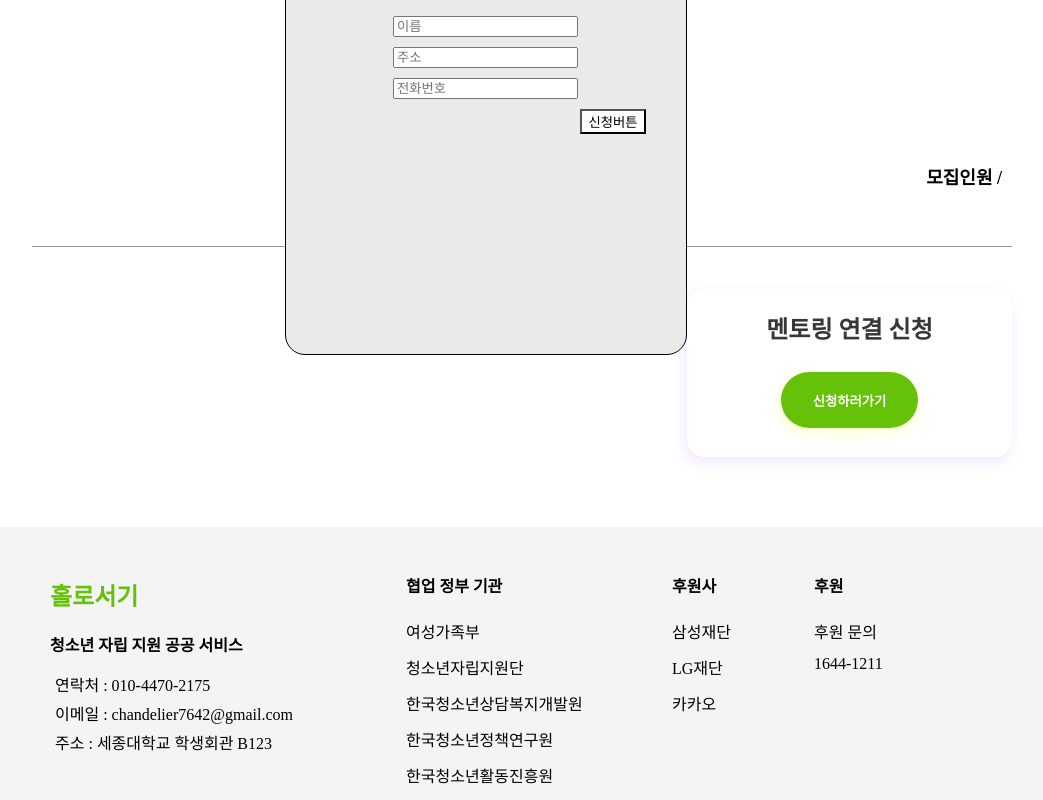
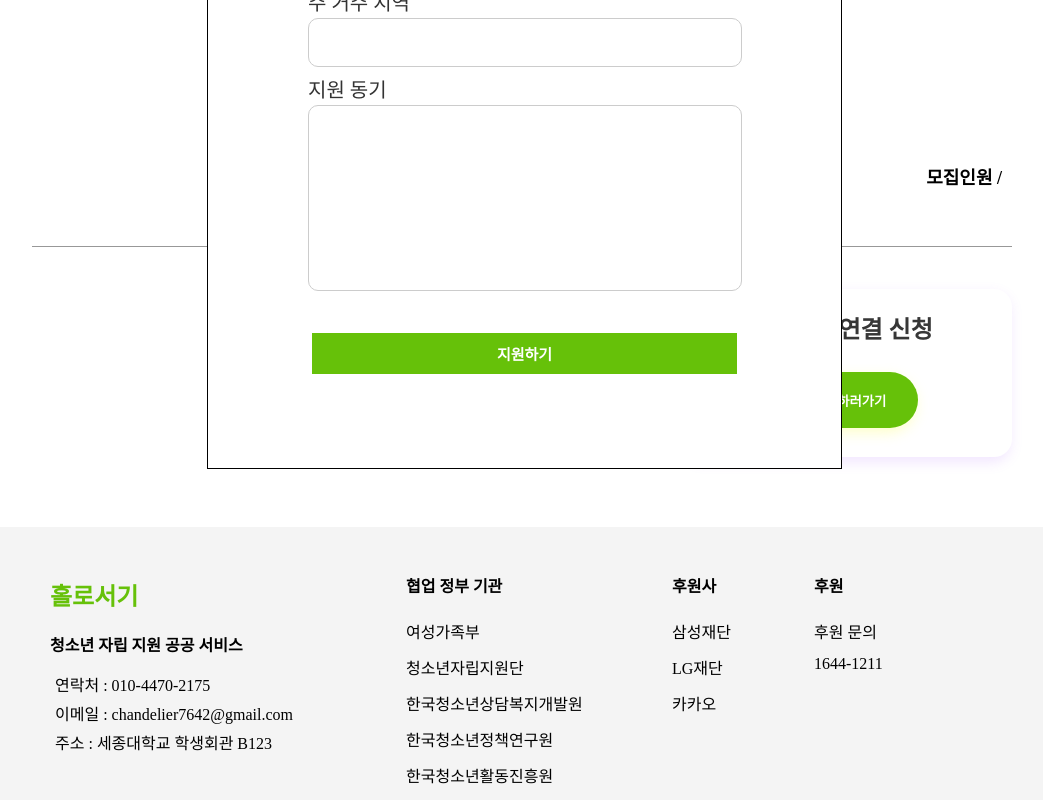
Before and after one commit to Teamo-project/Teamo-frontend, a React (Create React App) app: page /viewpost/1 in a window 1280 px wide. Both pictures are taken after a click on the button "신청하러가기". Shown: the part 755-1555 px from the top of the page, without its empty margins (198-1241 px from the left). Built offline with nearby package versions, Linux system fonts and the light colour scheme; no server answers; a small style sheet from the web is missing.

Commit message:
edit viewpost

```diff
--- a/src/routes/css/post.module.css
+++ b/src/routes/css/post.module.css
@@ -108,30 +108,81 @@
   border-radius: 10px;
   margin-top: 70px;
 }
+.popupBackground {
+  width: 100%;
+  height: 100%;
+
+  background: rgba(100, 100, 100, 0.5);
+}
 .applyPopup {
-  background-color: #eaeaea;
-  border-radius: 20px;
-  width: 400px;
-  height: 400px;
-  border: 1px solid black;
+  background-color: #fff;
+  width: 633px;
+  height: 816px;
+  border: 1px solid #000;
   position: absolute;
-  margin: 20% 25%;
+  margin-left: 405px;
+  margin-top: 406px;
+  z-index: 1000;
 }
 .applyBtn {
-  float: right;
-  margin-right: 10%;
-  background-color: white;
+  margin: 42px auto;
+  background-color: #66c109;
+  display: flex;
+  width: 425px;
+  height: 41px;
+
+  justify-content: center;
+  align-items: center;
+  border: 0px;
+  color: #fff;
+  text-align: center;
+  font-family: Jost;
+  font-size: 15px;
+  font-style: normal;
+  font-weight: 700;
+  line-height: normal;
+  text-transform: capitalize;
 }
 .applyBtn:hover {
   cursor: pointer;
 }
 .applyTitle {
-  text-align: center;
+  color: #000;
+  font-family: Jost;
+  font-size: 18px;
+  font-style: normal;
+  font-weight: 700;
+  line-height: normal;
+  width: 160px;
+  height: 19px;
+  flex-shrink: 0;
+  margin-top: 38px;
+  margin-left: 52px;
+  margin-bottom: 21px;
 }
 .applyInput {
-  display: flex;
-  margin: 10px auto;
+  width: 428px;
+  height: 45px;
+  margin-top: 3px;
+  border-radius: 10px;
+  border: 1px solid #ccc;
+  background: #fff;
 }
 .applyInputBox {
   position: flex;
 }
+.popupText {
+  color: #333;
+  font-family: Pretendard;
+  font-size: 20px;
+  font-style: normal;
+  font-weight: 500;
+  line-height: 24px;
+  display: inline;
+}
+
+.inputDiv {
+  width: 433px;
+  margin-top: 11px;
+  margin-left: 100px;
+}
--- a/src/routes/js/viewPost.js
+++ b/src/routes/js/viewPost.js
@@ -6,11 +6,14 @@ import axios from "axios";
 import { Link, useParams } from "react-router-dom";
 import menu from "../../components/css/navigation_menu.module.css";
 import { Button } from "react-bootstrap";
-
+import { useNavigate } from "react-router-dom";
 function ViewPost() {
+  const navigate = useNavigate();
   const accessToken = localStorage.token;
   const postingId = useParams().postingId;
-
+  const [description, setDescription] = useState("");
+  const [isPopup, setIsPopup] = useState(false);
+  const [count, setCount] = useState("");
   console.log(postingId);
   const [info, setInfo] = useState({
     title: "",
@@ -19,14 +22,16 @@ function ViewPost() {
     limited: "",
     name: "",
     count: "",
+    createDate: "",
   });
-  const [count, setCount] = useState("");
+
   useEffect(() => {
     axios
       .get(
         `http://ec2-3-37-185-169.ap-northeast-2.compute.amazonaws.com:8080/v1/mentoring/${postingId}`
       )
       .then(function (res) {
+        console.log(res.data);
         setInfo({
           title: res.data.title,
           description: res.data.description,
@@ -34,6 +39,7 @@ function ViewPost() {
           limited: res.data.limited,
           name: res.data.mentorInfo.name,
           count: res.data.count,
+          createDate: res.data.createDate.slice(0, 10),
         });
         console.log(info, "zzz");
       })
@@ -52,9 +58,11 @@ function ViewPost() {
     );
   }
 
-  const [isPopup, setIsPopup] = useState(false);
   const handlePopup = () => {
     setIsPopup(!isPopup);
+  };
+  const handleDescription = (e) => {
+    setDescription(e.target.value);
   };
   const editRequest = () => {
     axios
@@ -78,9 +86,87 @@ function ViewPost() {
         console.log(res.data);
       });
   };
+  const applyRequest = () => {
+    axios
+      .post(
+        "http://ec2-3-37-185-169.ap-northeast-2.compute.amazonaws.com:8080/v1/mentee/2",
+        {
+          description: description,
+        },
+        {
+          headers: { Authorization: "Bearer debug" },
+        }
+      )
+      .then((res) => {
+        console.log(res);
 
+        navigate("/postlist");
+      })
+      .catch((err) => {
+        console.log(err);
+      });
+  };
   return (
     <div>
+      {isPopup ? (
+        <div>
+          <div className={post.popupBackground}></div>
+          <div className={post.applyPopup}>
+            <p className={post.applyTitle}>멘티 지원</p>
+            <div className={post.applyInputBox}>
+              <div
+                style={{
+                  display: "flex",
+                  width: "428px",
+                  margin: "0 auto",
+                }}
+              >
+                <div style={{ width: "200px" }}>
+                  <p className={post.popupText}>성함</p>
+                  <input
+                    className={post.applyInput}
+                    style={{ width: "200px" }}
+                  ></input>
+                </div>
+                <div style={{ width: "100px", marginLeft: "26px" }}>
+                  <p className={post.popupText}>성별</p>
+                  <input
+                    style={{ width: "100px" }}
+                    className={post.applyInput}
+                  ></input>
+                </div>
+              </div>
+
+              <div className={post.inputDiv}>
+                <p className={post.popupText}>이메일</p>
+                <br />
+                <input className={post.applyInput}></input>
+              </div>
+              <div className={post.inputDiv}>
+                <p className={post.popupText}>나이</p>
+                <input className={post.applyInput}></input>
+              </div>
+              <div className={post.inputDiv}>
+                <p className={post.popupText}>주 거주 지역</p>
+                <input className={post.applyInput}></input>
+              </div>
+              <div className={post.inputDiv}>
+                <p className={post.popupText}>지원 동기</p>
+                <input
+                  onChange={handleDescription}
+                  className={post.applyInput}
+                  style={{ height: "182px" }}
+                ></input>
+              </div>
+            </div>
+            <button onClick={applyRequest} className={post.applyBtn}>
+              지원하기
+            </button>
+          </div>
+        </div>
+      ) : (
+        ""
+      )}
       {console.log(postingId)}
       <div
         style={{
@@ -128,40 +214,19 @@ function ViewPost() {
           </div>
           <hr className={post.line}></hr>
           <div className={post.subTitleBox}>
-            {subTitleBack("등록자명", 0)} {subTitleBack("최원서", 1)}
-            {subTitleBack("등록일", 0)} {subTitleBack("2023.07.30", 1)}
+            {subTitleBack("등록자명", 0)} {subTitleBack(info.title, 1)}
+            {subTitleBack("등록일", 0)} {subTitleBack(info.createDate, 1)}
           </div>
           <hr className={post.line}></hr>
           <div className={post.subTitleBox}>
             {subTitleBack("분류", 0)} {subTitleBack(info.category, 1)}
-            {subTitleBack("조회수", 0)} {subTitleBack("20", 1)}
+            {subTitleBack("조회수", 0)} {subTitleBack("조회수 어카쥥", 1)}
           </div>
           <hr className={post.line}></hr>
 
           <div className={post.mainText}>
             {info.description}
-            {isPopup ? (
-              <div className={post.applyPopup}>
-                <p className={post.applyTitle}>신청 양식</p>
-                <div className={post.applyInputBox}>
-                  <input
-                    className={post.applyInput}
-                    placeholder={"이름"}
-                  ></input>
-                  <input
-                    className={post.applyInput}
-                    placeholder={"주소"}
-                  ></input>
-                  <input
-                    className={post.applyInput}
-                    placeholder={"전화번호"}
-                  ></input>
-                </div>
-                <button className={post.applyBtn}>신청버튼</button>
-              </div>
-            ) : (
-              ""
-            )}
+
             <div className={post.recruitment}>
               모집인원 {info.count} / {info.limited}
             </div>
```
